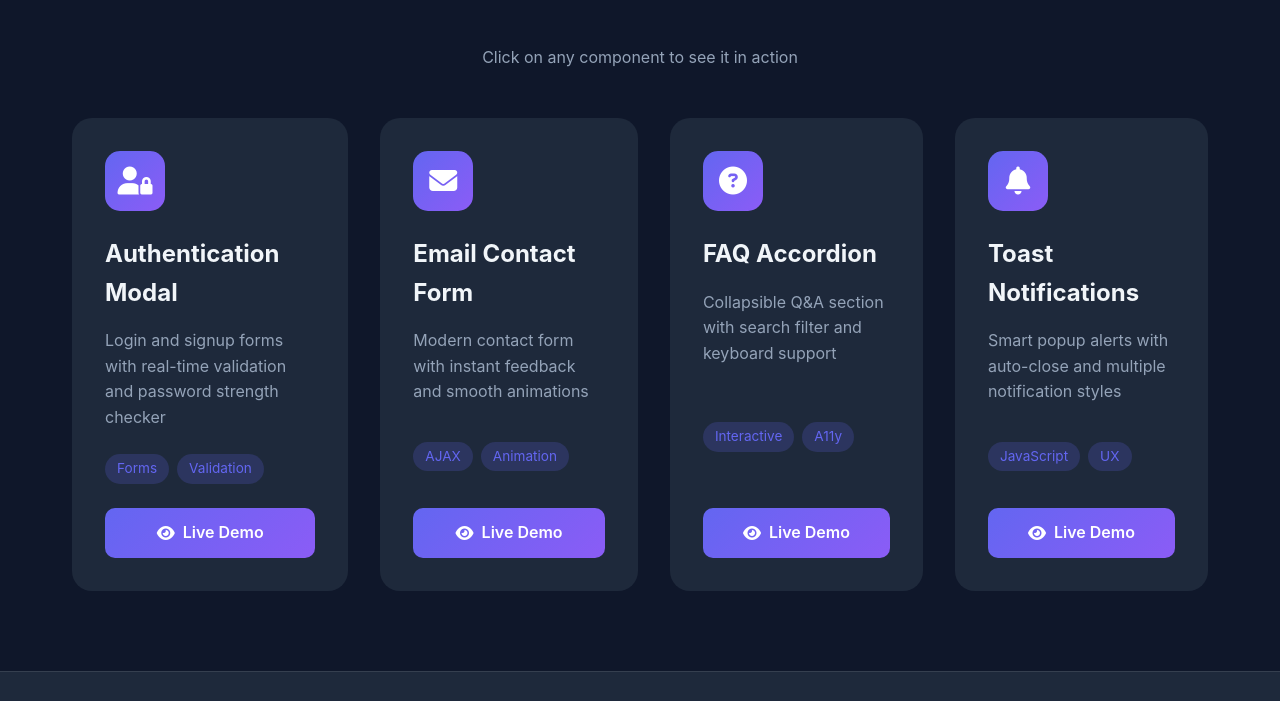
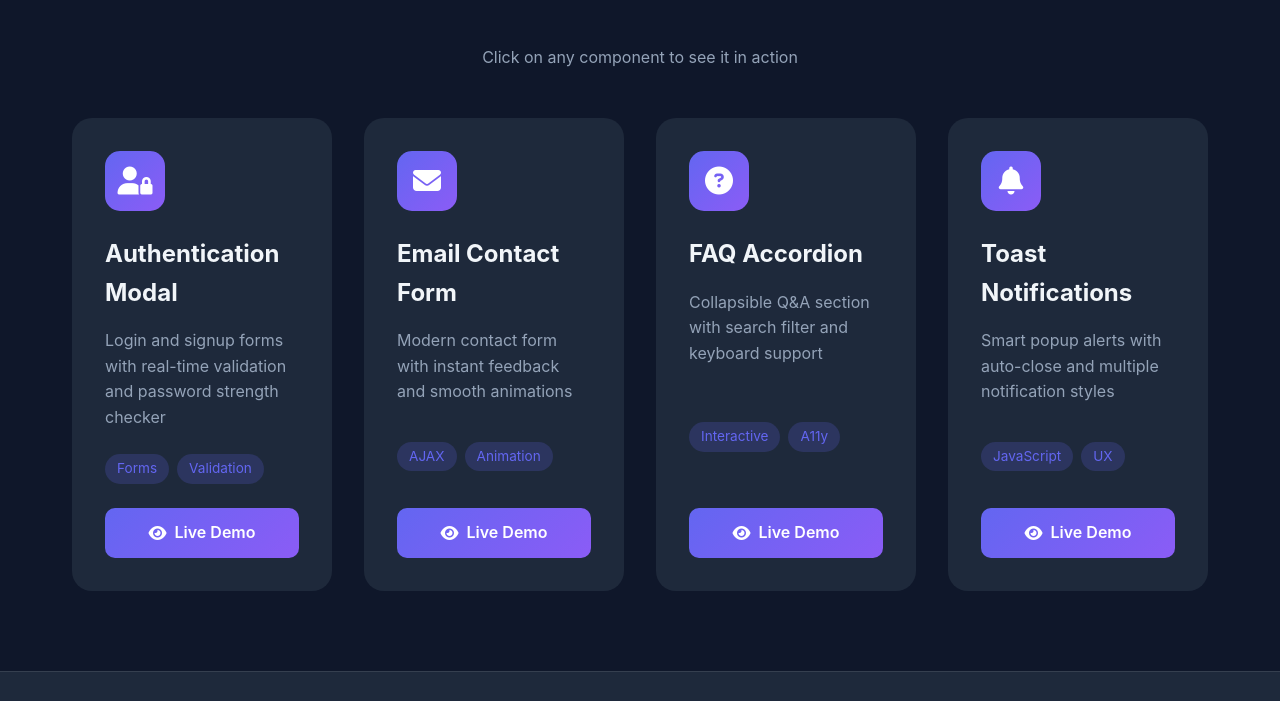
Before and after one commit to Vodzianovskiy/Component-Library, a plain HTML site: page index.html in a window 1280 px wide. Shown: the part 1373-2074 px from the top of the page. Drawn offline with Linux system fonts and the light colour scheme.

Commit message:
for upwork update

```diff
--- a/css/main/main.css
+++ b/css/main/main.css
@@ -260,8 +260,26 @@ html {
 
 .components-grid {
   display: grid;
-  grid-auto-flow: column;
+  grid-template-columns: 1fr;
   gap: 2rem;
+}
+
+@media (min-width: 768px) {
+  .components-grid {
+    grid-template-columns: repeat(2, 1fr);
+  }
+}
+
+@media (min-width: 1024px) {
+  .components-grid {
+    grid-template-columns: repeat(2, 1fr);
+  }
+}
+
+@media (min-width: 1200px) {
+  .components-grid {
+    grid-template-columns: repeat(4, 1fr);
+  }
 }
 
 .component-card {
```
